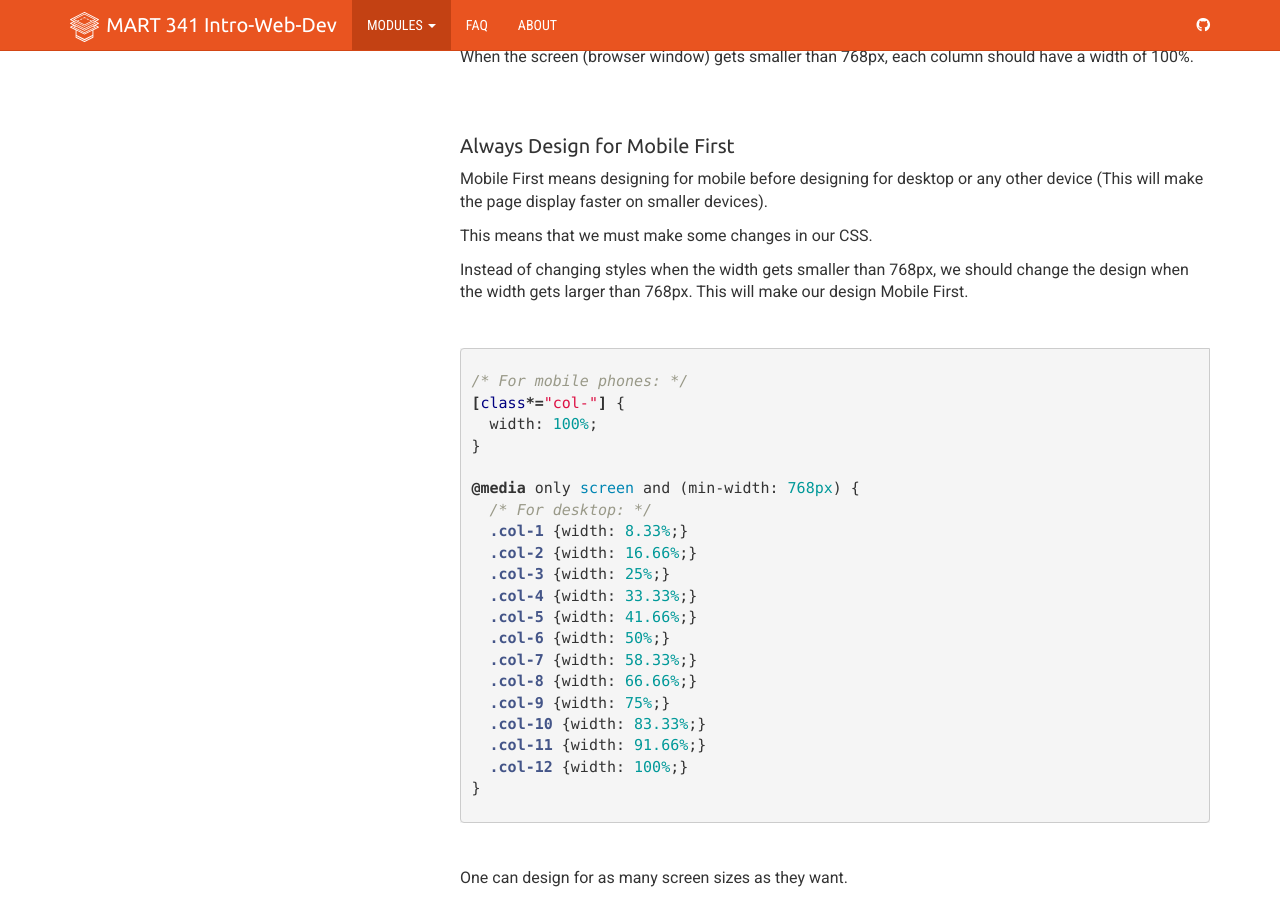
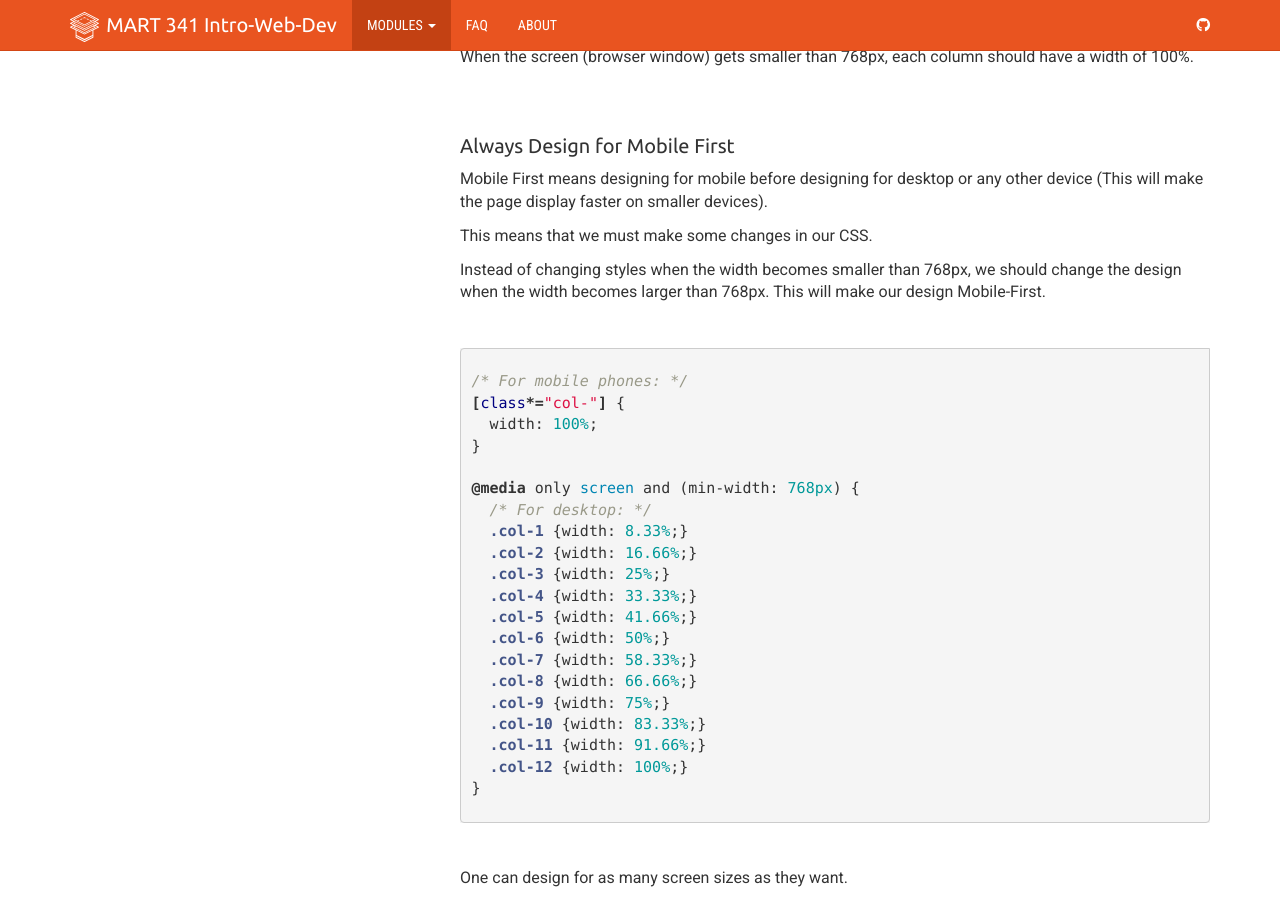
Before and after one commit to Montana-Media-Arts/webDesignFall2024, a Jekyll site: the page built from _docs/topic-12/02-rwd/page-06.md, in a window 1280 px wide and 900 px high, scrolled down 1173 px. Built offline with Jekyll 4.4.1, drawn with Linux system fonts in a browser that asks for light colours; nearby versions of some CDN libraries.

Commit message:
Update page-06.md

````diff
--- a/_docs/topic-12/02-rwd/page-06.md
+++ b/_docs/topic-12/02-rwd/page-06.md
@@ -59,7 +59,7 @@ Mobile First means designing for mobile before designing for desktop or any othe
 
 This means that we must make some changes in our CSS.
 
-Instead of changing styles when the width gets smaller than 768px, we should change the design when the width gets larger than 768px. This will make our design Mobile First.
+Instead of changing styles when the width becomes smaller than 768px, we should change the design when the width becomes larger than 768px. This will make our design Mobile-First.
 
 ```css
 /* For mobile phones: */
````
